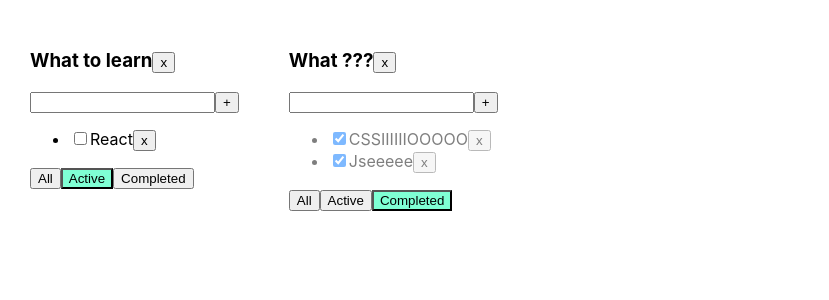
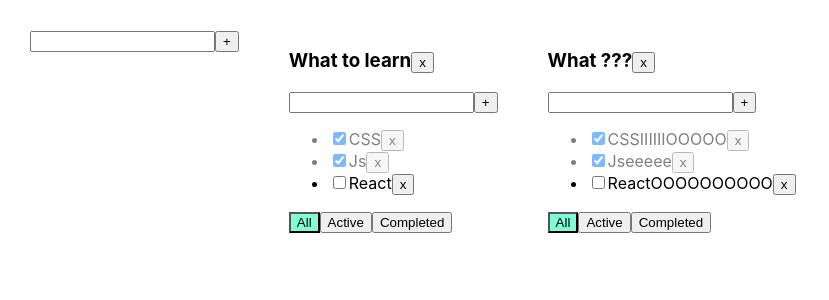
Before and after one commit to VladislavIodo/TodoList_Treaining, a React (Create React App) app: page / in a window 1280 px wide. Shown: the top 300 px of the page, without its empty margins (0-829 px from the left). Built offline with nearby package versions, Linux system fonts and the light colour scheme.

Commit message:
TodoList_6

```diff
--- /dev/null
+++ b/src/AddItemForm.tsx
@@ -0,0 +1,38 @@
+import React, {ChangeEvent, KeyboardEvent, useState} from "react";
+
+type AddItemFormPropsType = {
+    addItem: (title: string) => void
+}
+
+export function AddItemForm(props: AddItemFormPropsType) {
+    let [newTaskTitle, setNewTaskTitle] = useState('');
+    let [error, setError] = useState<string | null>(null);
+
+    const onChangeHandler = (e: ChangeEvent<HTMLInputElement>) => {
+        setNewTaskTitle(e.currentTarget.value);
+    }
+    const onKeyPressHandler = (e: KeyboardEvent<HTMLInputElement>) => {
+        setError(null);
+        if (e.charCode === 13) {
+            // props.addTask(newTaskTitle)
+            addTask();
+        }
+    }
+    const addTask = () => {
+        if (newTaskTitle.trim() !== '') {
+            props.addItem(newTaskTitle.trim())
+            setNewTaskTitle('');
+        } else {
+            setError("Title is required")
+        }
+    }
+    return <div>
+        <input value={newTaskTitle}
+               onChange={onChangeHandler}
+               onKeyPress={onKeyPressHandler}
+               className={error ? 'error' : ''}
+        />
+        <button onClick={addTask}>+</button>
+        {error && <div className={'error-message'}>{error}</div>}
+    </div>
+}
--- a/src/App.tsx
+++ b/src/App.tsx
@@ -2,12 +2,17 @@
 import './App.css';
 import {TaskType, TodoList} from "./TodoList";
 import {v1} from "uuid";
+import {AddItemForm} from "./AddItemForm";
 
 export type FilterValuesType = 'All' | 'Active' | 'Completed';
 type TodoListType = {
     id: string
     title: string
     filter: FilterValuesType
+}
+
+type TasksStateType = {
+    [key: string]: Array<TaskType>
 }
 
 function App() {
@@ -22,9 +27,19 @@
 
     function changeStatus(taskId: string, isDone: boolean, todoListId: string) {
         let tasks = tasksObj[todoListId];
-        let task = tasks.find((t) => t.id === taskId)
+        let task = tasks.find(t => t.id === taskId)
         if (task) {
             task.isDone = isDone;
+            setTasks({...tasksObj})
+        }
+
+    }
+
+    function changeTaskTitle(taskId: string, newTitle: string, todoListId: string) {
+        let tasks = tasksObj[todoListId];
+        let task = tasks.find(t => t.id === taskId)
+        if (task) {
+            task.title = newTitle;
             setTasks({...tasksObj})
         }
 
@@ -59,8 +74,8 @@
     let todoListId2 = v1();
 
     let [todoLists, setTodoLists] = useState<Array<TodoListType>>([
-        {id: todoListId1, title: 'What to learn', filter: 'Active'},
-        {id: todoListId2, title: 'What ???', filter: 'Completed'}
+        {id: todoListId1, title: 'What to learn', filter: 'All'},
+        {id: todoListId2, title: 'What ???', filter: 'All'}
     ]);
 
     let removeTodoList = (todoListId: string) => {
@@ -70,7 +85,15 @@
         setTasks({...tasksObj});
     }
 
-    let [tasksObj, setTasks] = useState({
+    function changeTodoListTitle (id: string, newTitle: string) {
+        const todoList = todoLists.find(tl => tl.id === id);
+        if(todoList) {
+            todoList.title = newTitle
+            setTodoLists([...todoLists])
+        }
+    }
+
+    let [tasksObj, setTasks] = useState<TasksStateType>({
         [todoListId1]: [{id: v1(), title: "CSS", isDone: true},
             {id: v1(), title: "Js", isDone: true},
             {id: v1(), title: "React", isDone: false}],
@@ -79,9 +102,23 @@
             {id: v1(), title: "ReactOOOOOOOOOO", isDone: false}],
     })
 
+    function addTodoList(title: string) {
+        let todoList: TodoListType = {
+            id: v1(),
+            filter: 'All',
+            title: title
+        }
+        setTodoLists([todoList, ...todoLists]);
+        setTasks({
+            ...tasksObj,
+            [todoList.id]: []
+        })
+    }
+
 
     return (
         <div className="App">
+            <AddItemForm addItem={addTodoList}/>
             {
                 todoLists.map((tL) => {
 
@@ -102,8 +139,10 @@
                         changeFilter={changeFilter}
                         addTask={addTask}
                         changeTaskStaus={changeStatus}
+                        changeTaskTitle={changeTaskTitle}
                         filter={tL.filter}
                         removeTodoList={removeTodoList}
+                        changeTodoListTitle={changeTodoListTitle}
                     />
                 })
             }
--- /dev/null
+++ b/src/EditableSpan.tsx
@@ -0,0 +1,25 @@
+import React, {ChangeEvent, useState} from "react";
+
+type EditableSpanPropsType = {
+    title: string
+    onChange: (newValue: string) => void
+}
+
+export function EditableSpan(props: EditableSpanPropsType) {
+    let [editMode, setEditMode] = useState(false);
+    let [title, setTitle] = useState("");
+
+    const activateEditMode = () => {
+        setEditMode(true);
+        setTitle(props.title);
+    }
+    const activateViewMode = () => {
+        setEditMode(false);
+        props.onChange(title);
+    }
+    const onChangeTitleHadnler = (e: ChangeEvent<HTMLInputElement>) => setTitle(e.currentTarget.value)
+
+    return editMode
+        ? <input value = {title} onBlur = {activateViewMode} onChange={onChangeTitleHadnler} autoFocus/>
+        : <span onDoubleClick={activateEditMode}>{props.title}</span>
+}
--- a/src/TodoList.tsx
+++ b/src/TodoList.tsx
@@ -1,5 +1,7 @@
-import React, {ChangeEvent, KeyboardEvent, useState} from "react";
+import React, {ChangeEvent} from "react";
 import {FilterValuesType} from "./App";
+import {AddItemForm} from "./AddItemForm";
+import {EditableSpan} from "./EditableSpan";
 
 export type TaskType = {
     id: string
@@ -15,31 +17,14 @@
     changeFilter: (value: FilterValuesType, todoListId: string) => void
     addTask: (title: string, todoListId: string) => void
     changeTaskStaus: (taskId: string, isDone: boolean, todoListId: string) => void
+    changeTaskTitle: (taskId: string, newTitle: string, todoListId: string) => void
     filter: FilterValuesType
     removeTodoList: (todoListId: string) => void
+    changeTodoListTitle: (id: string, newTitle: string) => void
 }
 
 export function TodoList(props: PropsType) {
-    const [error, setError] = useState<string | null>(null);
-    const [newTaskTitle, setNewTaskTitle] = useState('');
-    const onChangeHandler = (e: ChangeEvent<HTMLInputElement>) => {
-        setNewTaskTitle(e.currentTarget.value);
-    }
-    const onKeyPressHandler = (e: KeyboardEvent<HTMLInputElement>) => {
-        setError(null);
-        if (e.charCode === 13) {
-            // props.addTask(newTaskTitle)
-            addTask();
-        }
-    }
-    const addTask = () => {
-        if (newTaskTitle.trim() !== '') {
-            props.addTask(newTaskTitle.trim(), props.id)
-            setNewTaskTitle('');
-        } else {
-            setError("Title is required")
-        }
-    }
+
     const onAllClickHandler = () => {
         props.changeFilter('All', props.id)
     }
@@ -52,34 +37,39 @@
     const removeTodoList = () => {
         props.removeTodoList(props.id);
     }
+    const changeTodoListTilte = (newTitle: string) => {
+        props.changeTodoListTitle(props.id, newTitle);
+    }
+    const addTask = (title: string) => {
+        props.addTask(title, props.id);
+    }
 
     return (
         <div>
-            <h3>{props.title}<button onClick={removeTodoList}>x</button></h3>
-            <div>
-                <input value={newTaskTitle}
-                       onChange={onChangeHandler}
-                       onKeyPress={onKeyPressHandler}
-                       className={error ? 'error' : ''}
-                />
-                <button onClick={addTask}>+</button>
-                {error && <div className={'error-message'}>{error}</div>}
-            </div>
+            <h3>
+                <EditableSpan title={props.title} onChange={changeTodoListTilte}/>
+                <button onClick={removeTodoList}>x</button>
+            </h3>
+            <AddItemForm addItem={addTask}/>
             <ul>
                 {
                     props.tasks.map(t => {
                         const onRemoveHandler = () => {
                             props.removeTask(t.id, props.id)
                         }
-                        const onChangeHandler = (e: ChangeEvent<HTMLInputElement>) => {
+                        const onChangeStatusHandler = (e: ChangeEvent<HTMLInputElement>) => {
                             props.changeTaskStaus(t.id, e.currentTarget.checked, props.id);
-                            console.log(t.id + e.currentTarget.checked);
+                            //console.log(t.id + e.currentTarget.checked);
+                        }
+                        const onChangeTitleHandler = (newValue: string) => {
+                            props.changeTaskTitle(t.id, newValue, props.id);
+
                         }
                         return <li key={t.id} className={t.isDone ? 'is-done' : ''}>
                             <input type='checkbox'
-                                   checked={t.isDone}
-                                   onChange={onChangeHandler}
-                            /><span>{t.title}</span>
+                             checked={t.isDone}
+                             onChange={onChangeStatusHandler}/>
+                            <EditableSpan title={t.title} onChange={onChangeTitleHandler}/>
                             <button onClick={onRemoveHandler}>x</button>
                         </li>
                     })
```
